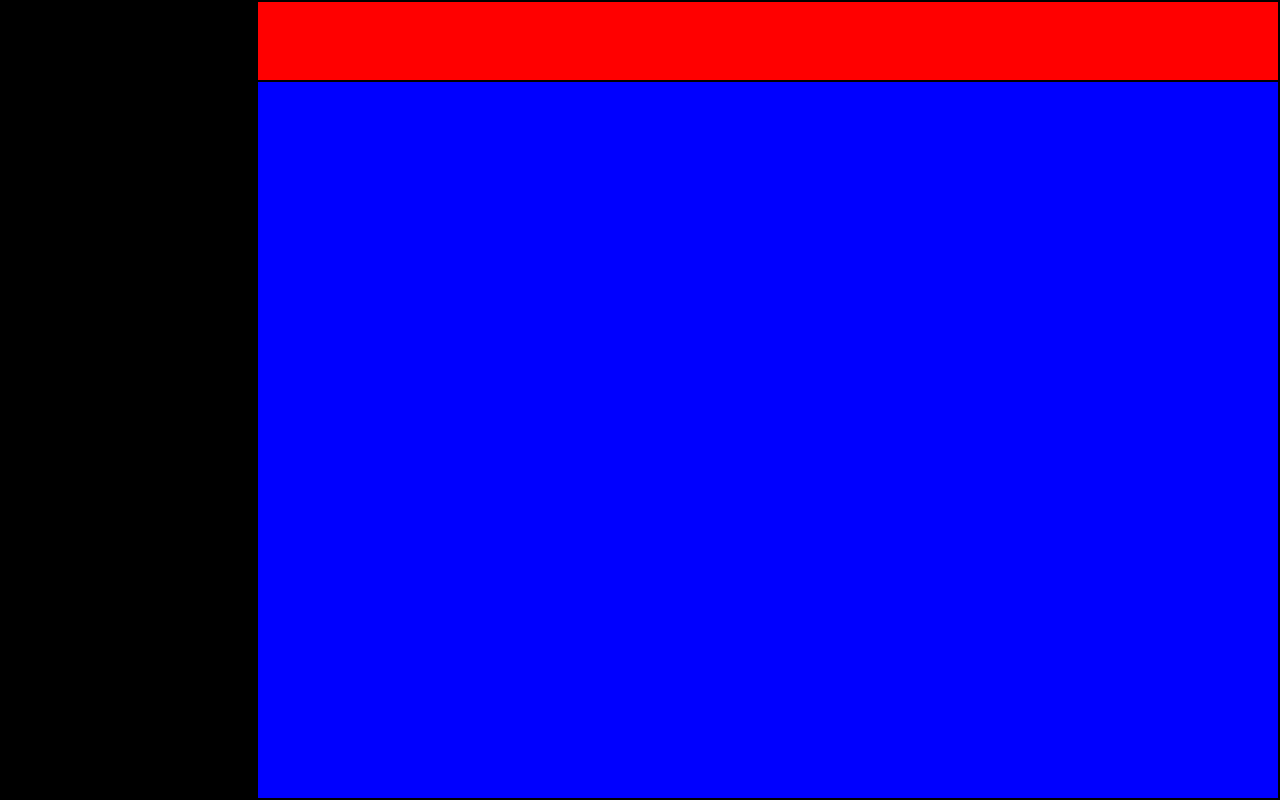
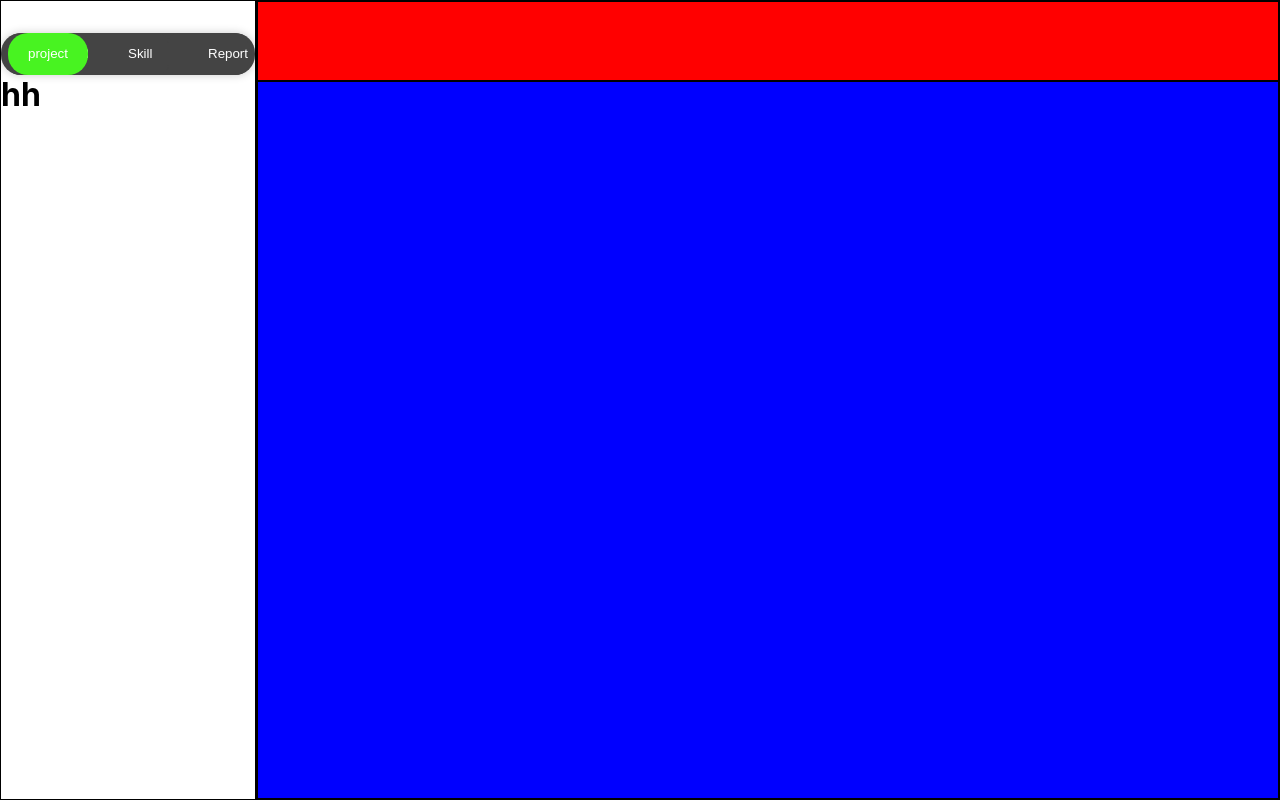
Before and after one commit to bellaabdelouahab/flip-coins, a React (Create React App) app: page / in a window 1280 px wide. Built offline with nearby package versions, Linux system fonts and the light colour scheme.

Commit message:
pay look

```diff
--- a/src/components/PaytoPlay/Pay.jsx
+++ b/src/components/PaytoPlay/Pay.jsx
@@ -1,10 +1,60 @@
-import React from 'react'
+import React,{useState} from 'react'
 import './pay.css'
 
 export default function Pay () {
+    const [content, setContent] = useState("project");
+
   return (
     <div className='pay_holder'>
+        <div className="list_of_options">
+            <button
+            className="option-btn active"
+            onClick={(e) => {
+                setContent("project");
+                e.target.classList.add("active");
+                e.target.parentElement.children[1].classList.remove("active");
+                e.target.parentElement.children[2].classList.remove("active");
 
+            }}
+            data-content="project"
+            value={content}
+            >
+            Project
+            </button>
+
+            <button
+            className="option-btn"
+            onClick={(e) =>{
+                setContent("skill");
+                e.target.classList.add("active");
+                e.target.parentElement.children[0].classList.remove("active");
+                e.target.parentElement.children[2].classList.remove("active");
+
+            }}
+            data-content="skill"
+            value={content}
+            >
+            Skill
+            </button>
+
+            <button
+            className="option-btn"
+            onClick={(e) => {
+                setContent("report");
+                e.target.classList.add("active");
+                e.target.parentElement.children[0].classList.remove("active");
+                e.target.parentElement.children[1].classList.remove("active");
+            }}
+            data-content="report"
+            value={content}
+            >
+            Report
+            </button>
+        </div>
+
+        {content === "project" ? <h1>hh</h1> : null}
+        {content === "skill" ? <h1>hh2</h1> : null}
+        {content === "report" ? <h1>hh3</h1> : null}
     </div>
   )
 }
--- a/src/components/PaytoPlay/pay.css
+++ b/src/components/PaytoPlay/pay.css
@@ -2,6 +2,58 @@
     width: 20vw;
     height: 100vh;
     border: solid 1px black;
-    /* margin-top: -10vh; */
-    background: #000;
 }
+
+.list_of_options {
+    margin: 0 auto;
+    display: flex;
+    flex-direction: row;
+    justify-content: center;
+    align-items: center;
+    background: #444;
+    border-radius: 20px;
+    margin-top: 4vh;
+    box-shadow: 0 0 10px rgba(0, 0, 0, 0.2);
+    overflow: hidden;
+}
+.option-btn {
+    width: 10%;
+    height: 2.6rem;
+    border: none;
+    border-radius: 10px;
+    padding: 0.2rem;
+    background: #444;
+    color: #fff;
+    cursor: pointer;
+    padding: 0 2.5rem;
+    position: relative;
+    /* transition: 0.2s ease; */
+
+}
+.option-btn:after {
+    content: "";
+    /* center the text */
+    display: flex;
+    justify-content: center;
+    align-items: center;
+    position: absolute;
+    top: 0;
+    right: 0.7rem;
+    width:0;
+    height: 100%;
+    background: #48f321;
+    border-radius: 20px;
+    /* background: transparent; */
+    /* transition: all 400ms ease; */
+}
+
+.option-btn.active:after {
+
+
+    content: attr(data-content);
+    width: 100%;
+    left: 0;
+    /* background: transparent; */
+    transition: all 900ms ease;
+
+}
```
